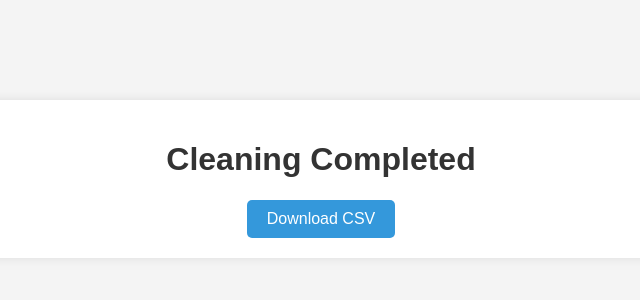
After one commit to anmolk11/Preprocessing-Engine, a Flask app: template templates/download.html in a window 1280 px wide. The commit adds this page. Shown: the top 300 px of the page, without its empty margins (319-959 px from the left). Run offline with Flask 3, Linux system fonts and the light colour scheme; the template is opened without the code that fills it: most values are stand-ins (such as "Sample title", 1, 10 or a date in 2020).

Commit message:
fill_na done with download

```diff
--- a/main.py
+++ b/main.py
@@ -60,8 +60,8 @@ def process_fill_missing():
         selected_values[question] = request.form[question]
 
     # Process the selected values as needed
-    fill_missing_vals(selected_values)
-    return f'Selected values: {selected_values}'
+    source = fill_missing_vals(selected_values,session['file_name'])
+    return render_template('download.html',file_name = source)
 
 
 @app.route('/encode_features')
--- a/requirements.txt
+++ b/requirements.txt
@@ -4,11 +4,15 @@ colorama==0.4.6
 Flask==3.0.0
 itsdangerous==2.1.2
 Jinja2==3.1.2
+joblib==1.3.2
 MarkupSafe==2.1.3
 numpy==1.26.2
 pandas==2.1.3
 python-dateutil==2.8.2
 pytz==2023.3.post1
+scikit-learn==1.3.2
+scipy==1.11.4
 six==1.16.0
+threadpoolctl==3.2.0
 tzdata==2023.3
 Werkzeug==3.0.1
--- /dev/null
+++ b/templates/download.html
@@ -0,0 +1,52 @@
+<!DOCTYPE html>
+<html lang="en">
+<head>
+    <meta charset="UTF-8">
+    <meta name="viewport" content="width=device-width, initial-scale=1.0">
+    <title>CSV Download Page</title>
+    <!-- <link rel="stylesheet" href="{{ url_for('static', filename='styles.css') }}"> -->
+    <style>
+        body {
+    font-family: Arial, sans-serif;
+    background-color: #f4f4f4;
+    margin: 0;
+    padding: 0;
+}
+
+.container {
+    max-width: 800px;
+    margin: 100px auto;
+    text-align: center;
+    background-color: #fff;
+    padding: 20px;
+    border-radius: 8px;
+    box-shadow: 0 0 10px rgba(0, 0, 0, 0.1);
+}
+
+h1 {
+    color: #333;
+}
+
+.download-btn {
+    display: inline-block;
+    padding: 10px 20px;
+    background-color: #3498db;
+    color: #fff;
+    text-decoration: none;
+    border-radius: 5px;
+    transition: background-color 0.3s ease;
+}
+
+.download-btn:hover {
+    background-color: #2980b9;
+}
+
+    </style>
+</head>
+<body>
+    <div class="container">
+        <h1>Cleaning Completed</h1>
+        <a href="{{file_name}}" class="download-btn">Download CSV</a>
+    </div>
+</body>
+</html>
--- a/templates/fill_missing.html
+++ b/templates/fill_missing.html
@@ -32,12 +32,11 @@
 
 <body class="container mt-5">
 
-  <h1>Fill Missing Values Page</h1>
-  <p>This is the page for filling missing values.</p>
-
+  <h3>Features with missing values</h3>
   {{data|safe}}
 
   <div class="container mt-5">
+  <h3>Select the cleaning option for each feature</h3>
   <form id="myForm" action="/process_fill_missing" method="post">
     {% for prompt in prompt_data %}
         <div class="form-group">
```
Also changed, not shown: engine.py (+40 -2 lines).
